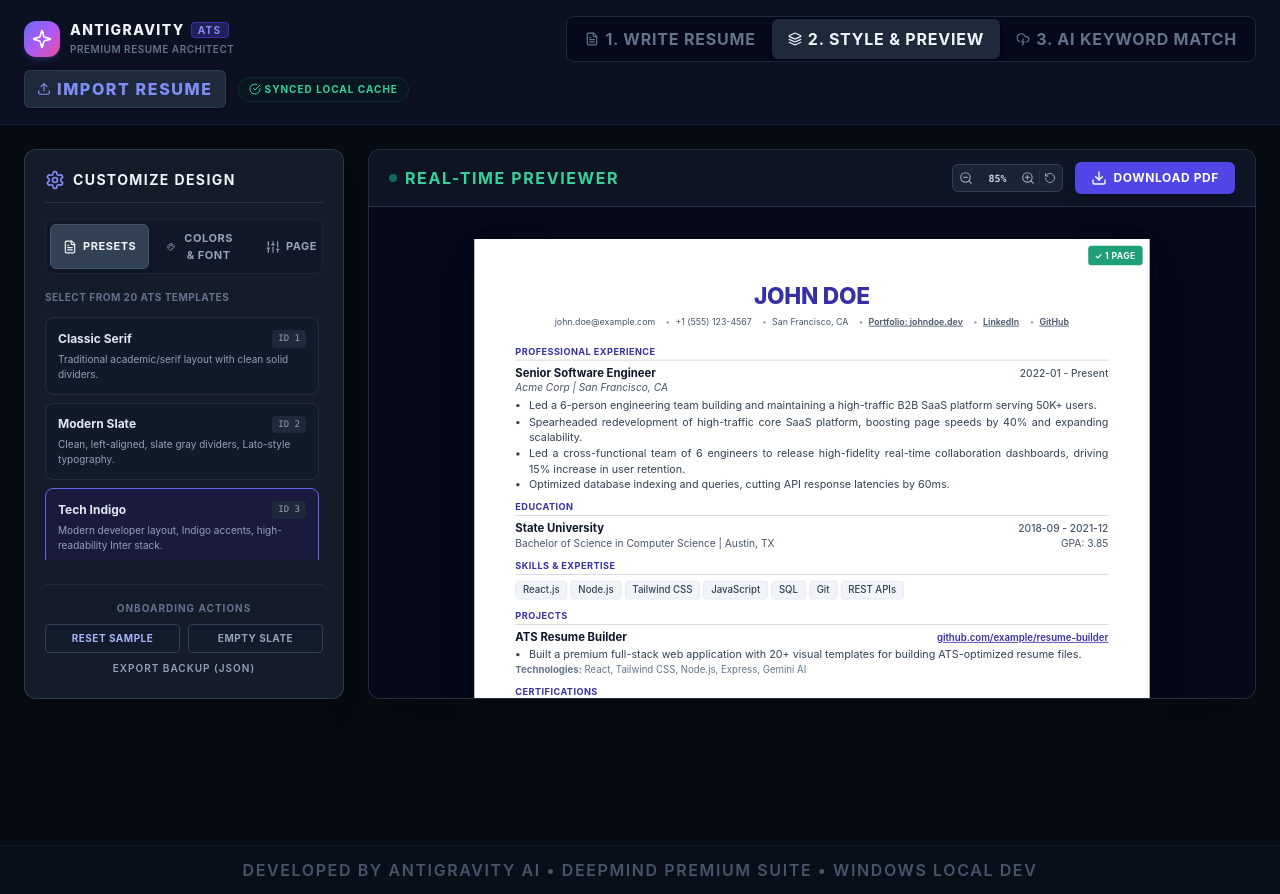
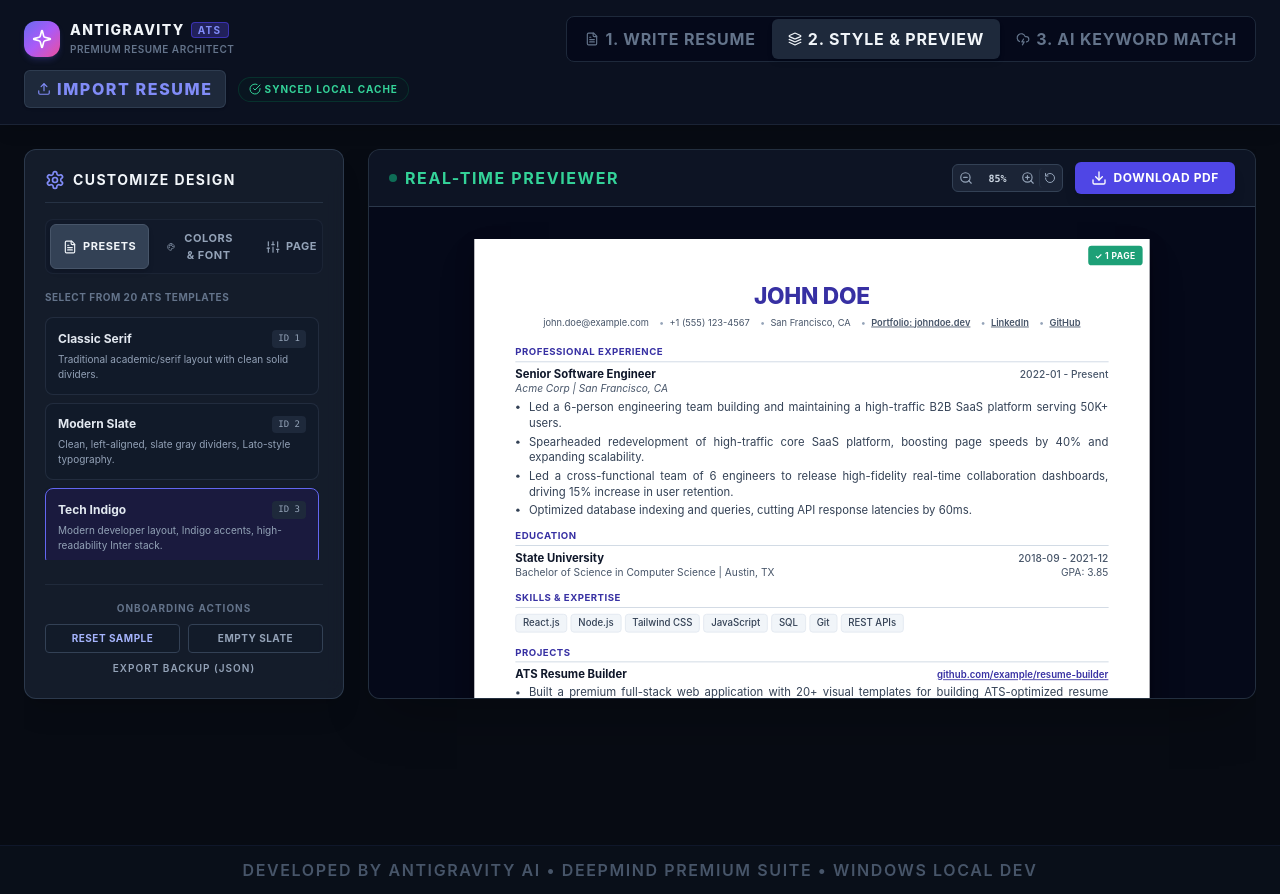
Before and after one commit to Maheshpatgar488/ats-friendly-resume, a React (Vite) app in the folder frontend/: page / in a window 1280 px wide. Both pictures are taken after a click on the button "2. STYLE & PREVIEW". Built offline with nearby package versions, Linux system fonts and the light colour scheme.

Commit message:
fix: resume preview congestion - respect fontSize setting, increase default spacing, improve list item breathing room

```diff
--- a/frontend/src/components/templates/layouts.jsx
+++ b/frontend/src/components/templates/layouts.jsx
@@ -102,15 +102,16 @@ export const SingleColumnLayout = ({ resumeData, customStyles, borderStyle = "so
   } = resumeData;
 
   const primaryColor = customStyles.primaryColor || "#1e3a8a";
-  const secSpacing = customStyles.sectionSpacing || "10px";
-  const entSpacing = customStyles.entrySpacing || "6px";
+  const secSpacing = customStyles.sectionSpacing || "14px";
+  const entSpacing = customStyles.entrySpacing || "8px";
 
+  const bodyFs = customStyles.fontSize || "10pt";
   const fs = {
     name: "20pt",
     contact: "8.5pt",
     sectionTitle: "9.5pt",
-    body: "9.5pt",
-    entryTitle: "10pt",
+    body: bodyFs,
+    entryTitle: bodyFs,
     entryMeta: "9pt",
     skill: "8.5pt",
     small: "8.5pt",
@@ -161,15 +162,15 @@ export const SingleColumnLayout = ({ resumeData, customStyles, borderStyle = "so
                   {exp.company}{exp.location ? ` | ${exp.location}` : ""}
                 </div>
 {(Array.isArray(exp.description) && exp.description.length > 0) && (
-                  <ul style={{ margin: "0 0 0 16px", padding: 0, listStyleType: "disc", color: "#334155", fontSize: fs.body, marginBottom: "3px" }}>
+                  <ul style={{ margin: "2px 0 0 16px", padding: 0, listStyleType: "disc", color: "#334155", fontSize: fs.body }}>
                     {exp.description.map((d, i) => (
-                      <li key={i} style={{ marginBottom: "1px", textAlign: "justify" }}>{d}</li>
+                      <li key={i} style={{ marginBottom: "3px", textAlign: "justify" }}>{d}</li>
                     ))}
                   </ul>
                 )}
-                <ul style={{ margin: "0 0 0 16px", padding: 0, listStyleType: "disc", color: "#334155", fontSize: fs.body }}>
+                <ul style={{ margin: "2px 0 0 16px", padding: 0, listStyleType: "disc", color: "#334155", fontSize: fs.body }}>
                   {(exp.highlights || []).map((h, i) => (
-                    <li key={i} style={{ marginBottom: "1px", textAlign: "justify" }}>{h}</li>
+                    <li key={i} style={{ marginBottom: "3px", textAlign: "justify" }}>{h}</li>
                   ))}
                 </ul>
               </div>
@@ -235,10 +236,10 @@ export const SingleColumnLayout = ({ resumeData, customStyles, borderStyle = "so
                     </a>
                   )}
                 </div>
-{(Array.isArray(proj.description) && proj.description.length > 0) && (
-                  <ul style={{ margin: "2px 0 2px 16px", padding: 0, listStyleType: "disc", color: "#334155", fontSize: fs.body }}>
+                {(Array.isArray(proj.description) && proj.description.length > 0) && (
+                  <ul style={{ margin: "2px 0 0 16px", padding: 0, listStyleType: "disc", color: "#334155", fontSize: fs.body }}>
                     {proj.description.map((d, i) => (
-                      <li key={i} style={{ marginBottom: "1px", textAlign: "justify" }}>{d}</li>
+                      <li key={i} style={{ marginBottom: "3px", textAlign: "justify" }}>{d}</li>
                     ))}
                   </ul>
                 )}
--- a/frontend/src/hooks/useAutosave.js
+++ b/frontend/src/hooks/useAutosave.js
@@ -77,8 +77,8 @@ const defaultStyles = {
   fontSize: "10pt",
   lineHeight: "1.4",
   primaryColor: "#3730a3", // Indigo accent
-  sectionSpacing: "8px",
-  entrySpacing: "4px",
+  sectionSpacing: "14px",
+  entrySpacing: "8px",
   margins: {
     top: "0.5in",
     bottom: "0.5in",
```
